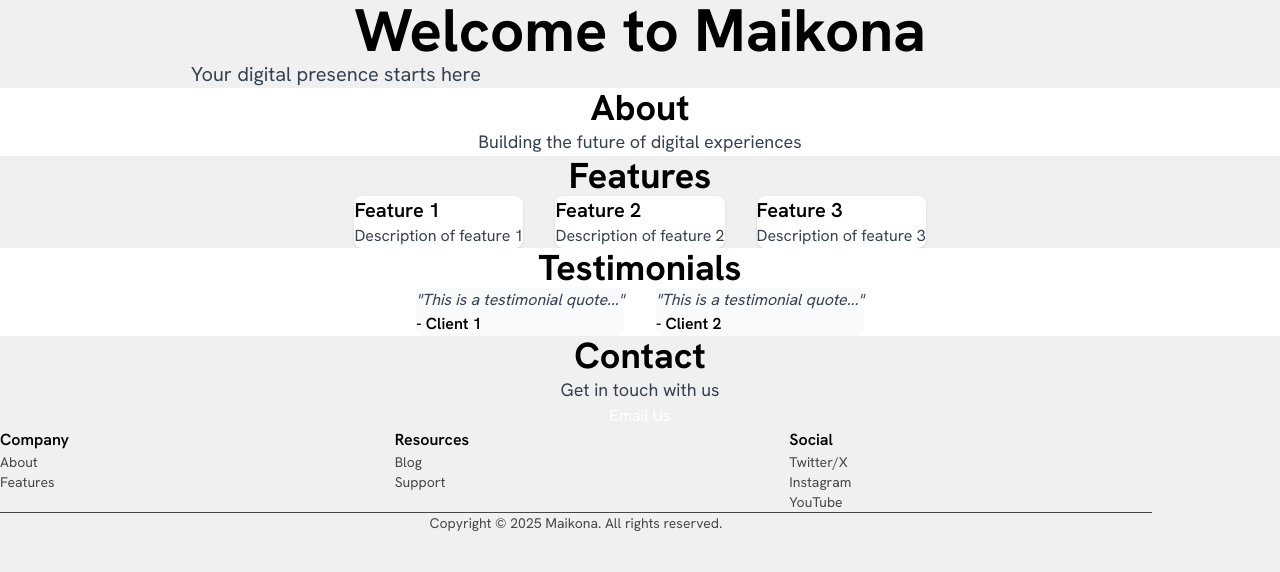
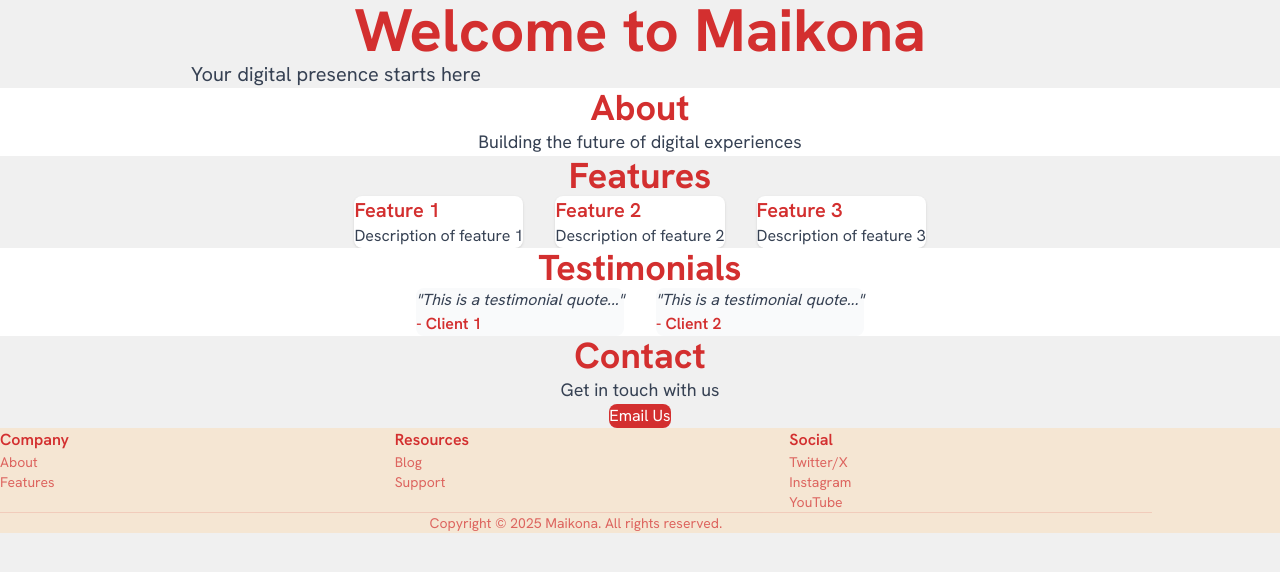
Before and after one commit to GavMason/maikona, a Next.js app: page / in a window 1280 px wide. Shown: the top 572 px of the page. Built offline with nearby package versions, Linux system fonts and the light colour scheme.

Commit message:
tailwind fix

```diff
--- a/app/globals.css
+++ b/app/globals.css
@@ -1,6 +1,12 @@
 @import "tailwindcss";
-/* @import url('https://fonts.googleapis.com/css2?family=Hanken+Grotesk:ital,wght@0,400;0,500;0,600;0,700;1,400;1,500;1,600;1,700&display=swap'); */
 
+@theme {
+  --color-primary: #d32f2f;
+  --color-secondary: #f5e6d3;
+  --color-background: #f0f0f0;
+  --color-foreground: #171717;
+  --font-sans: 'Hanken Grotesk', system-ui, sans-serif;
+}
 
 :root {
   --background: #f0f0f0;
--- a/tailwind.config.ts
+++ b/tailwind.config.ts
@@ -11,8 +11,8 @@ export default {
       colors: {
         background: "var(--background)",
         foreground: "var(--foreground)",
-        primary: "#ff1744", // VizoCam red
-        secondary: "#e8dcc7", // Beige background
+        primary: "#d32f2f", // Maikona red
+        secondary: "#f5e6d3", // Beige background (warmer)
       },
       fontFamily: {
         sans: ['var(--font-hanken-grotesk)', 'system-ui', 'sans-serif'],
```
